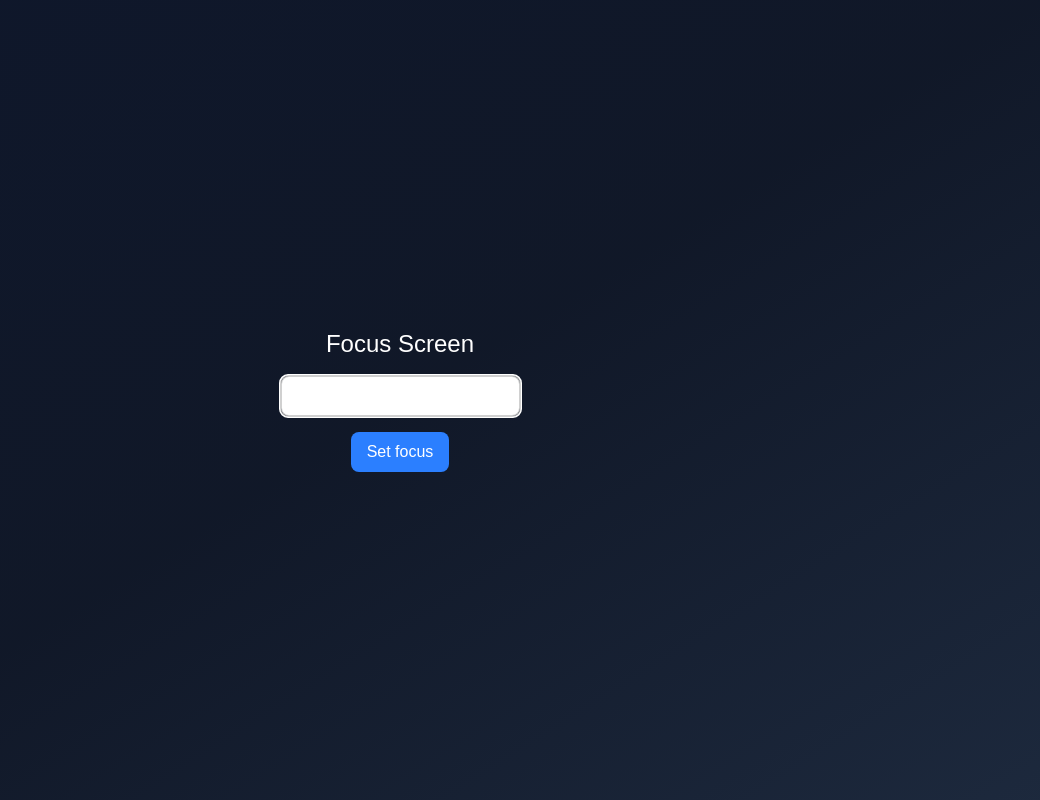
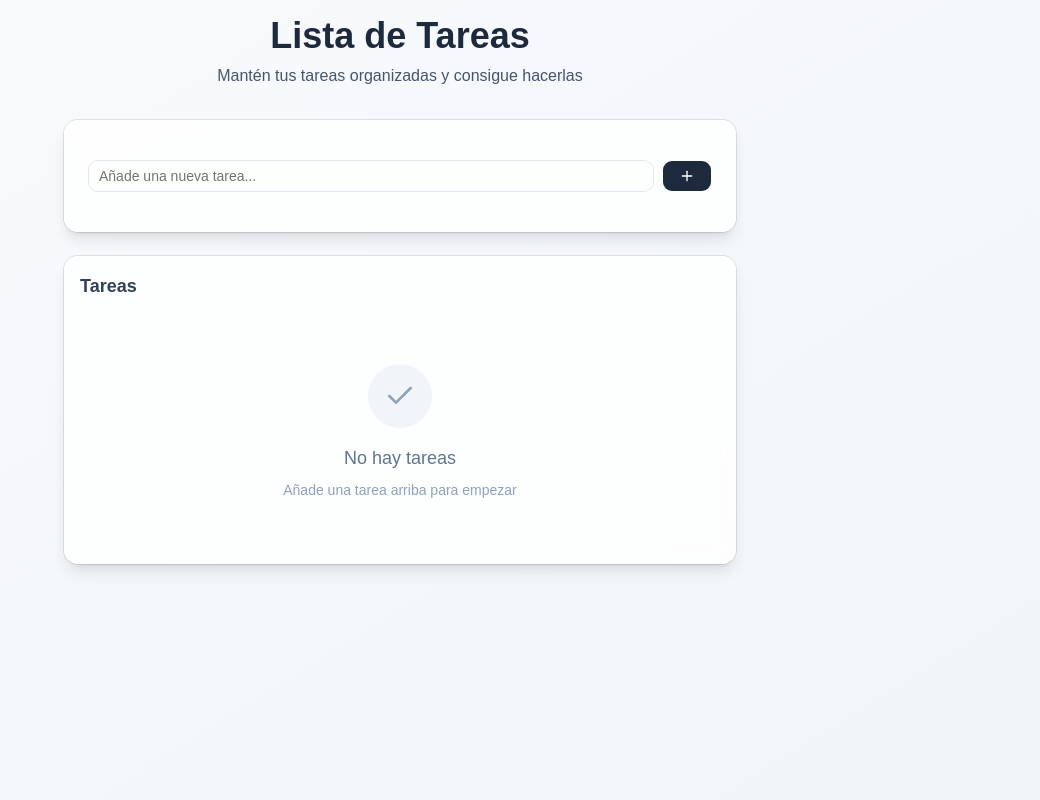
Before and after one commit to Ahtnezev/hooks-app, a React (Vite) app: page / in a window 1280 px wide. Shown: the whole page, without its empty margins (240-1280 px from the left). Built offline with nearby package versions, Linux system fonts and the light colour scheme.

Commit message:
[U] useState used, components added like: card, checkbox, input

```diff
--- a/src/05-useReducer/TaskAp.tsx
+++ b/src/05-useReducer/TaskAp.tsx
@@ -18,22 +18,44 @@ export const TasksApp = () => {
   const [inputValue, setInputValue] = useState('');
 
   const addTodo = () => {
-    console.log('Agregar tarea', inputValue);
+    if(inputValue.trim().length === 0) return;
 
+    const newTodo: Todo = {
+      id: Date.now(),
+      text: inputValue.trim(),
+      completed: false
+    };
+
+    // [newTodo, ...todos] -> inverted
+    setTodos([...todos, newTodo]); // add at the end of the list
+    // setTodos((prevTodos) => [...prevTodos, newTodo]); // is the same
+    setInputValue('');
   };
 
   const toggleTodo = (id: number) => {
-    console.log('Cambiar de true a false', id);
+    const updatedTodos = todos.map((todo) => {
+      if(todo.id === id) {
+        return {
+          ...todo,
+          completed: !todo.completed
+        }
+      }
+      return todo;
+    });
 
+    setTodos(updatedTodos);
   };
 
   const deleteTodo = (id: number) => {
-    console.log('Eliminar tarea', id);
-
+    const updatedTodos = todos.filter((todo) => todo.id !== id);
+    setTodos(updatedTodos);
   };
 
   const handleKeyPress = (e: React.KeyboardEvent) => {
-    console.log('Presiono enter');
+    // console.log({key: e.key});
+    if(e.key === 'Enter') {
+      addTodo();
+    }
 
   };
 
--- /dev/null
+++ b/src/components/ui/card.tsx
@@ -0,0 +1,103 @@
+import * as React from "react"
+
+import { cn } from "@/lib/utils"
+
+function Card({
+  className,
+  size = "default",
+  ...props
+}: React.ComponentProps<"div"> & { size?: "default" | "sm" }) {
+  return (
+    <div
+      data-slot="card"
+      data-size={size}
+      className={cn(
+        "group/card flex flex-col gap-4 overflow-hidden rounded-xl bg-card py-4 text-sm text-card-foreground ring-1 ring-foreground/10 has-data-[slot=card-footer]:pb-0 has-[>img:first-child]:pt-0 data-[size=sm]:gap-3 data-[size=sm]:py-3 data-[size=sm]:has-data-[slot=card-footer]:pb-0 *:[img:first-child]:rounded-t-xl *:[img:last-child]:rounded-b-xl",
+        className
+      )}
+      {...props}
+    />
+  )
+}
+
+function CardHeader({ className, ...props }: React.ComponentProps<"div">) {
+  return (
+    <div
+      data-slot="card-header"
+      className={cn(
+        "group/card-header @container/card-header grid auto-rows-min items-start gap-1 rounded-t-xl px-4 group-data-[size=sm]/card:px-3 has-data-[slot=card-action]:grid-cols-[1fr_auto] has-data-[slot=card-description]:grid-rows-[auto_auto] [.border-b]:pb-4 group-data-[size=sm]/card:[.border-b]:pb-3",
+        className
+      )}
+      {...props}
+    />
+  )
+}
+
+function CardTitle({ className, ...props }: React.ComponentProps<"div">) {
+  return (
+    <div
+      data-slot="card-title"
+      className={cn(
+        "font-heading text-base leading-snug font-medium group-data-[size=sm]/card:text-sm",
+        className
+      )}
+      {...props}
+    />
+  )
+}
+
+function CardDescription({ className, ...props }: React.ComponentProps<"div">) {
+  return (
+    <div
+      data-slot="card-description"
+      className={cn("text-sm text-muted-foreground", className)}
+      {...props}
+    />
+  )
+}
+
+function CardAction({ className, ...props }: React.ComponentProps<"div">) {
+  return (
+    <div
+      data-slot="card-action"
+      className={cn(
+        "col-start-2 row-span-2 row-start-1 self-start justify-self-end",
+        className
+      )}
+      {...props}
+    />
+  )
+}
+
+function CardContent({ className, ...props }: React.ComponentProps<"div">) {
+  return (
+    <div
+      data-slot="card-content"
+      className={cn("px-4 group-data-[size=sm]/card:px-3", className)}
+      {...props}
+    />
+  )
+}
+
+function CardFooter({ className, ...props }: React.ComponentProps<"div">) {
+  return (
+    <div
+      data-slot="card-footer"
+      className={cn(
+        "flex items-center rounded-b-xl border-t bg-muted/50 p-4 group-data-[size=sm]/card:p-3",
+        className
+      )}
+      {...props}
+    />
+  )
+}
+
+export {
+  Card,
+  CardHeader,
+  CardFooter,
+  CardTitle,
+  CardAction,
+  CardDescription,
+  CardContent,
+}
--- /dev/null
+++ b/src/components/ui/checkbox.tsx
@@ -0,0 +1,31 @@
+import * as React from "react"
+import { Checkbox as CheckboxPrimitive } from "radix-ui"
+
+import { cn } from "@/lib/utils"
+import { CheckIcon } from "lucide-react"
+
+function Checkbox({
+  className,
+  ...props
+}: React.ComponentProps<typeof CheckboxPrimitive.Root>) {
+  return (
+    <CheckboxPrimitive.Root
+      data-slot="checkbox"
+      className={cn(
+        "peer relative flex size-4 shrink-0 items-center justify-center rounded-[4px] border border-input transition-colors outline-none group-has-disabled/field:opacity-50 after:absolute after:-inset-x-3 after:-inset-y-2 focus-visible:border-ring focus-visible:ring-3 focus-visible:ring-ring/50 disabled:cursor-not-allowed disabled:opacity-50 aria-invalid:border-destructive aria-invalid:ring-3 aria-invalid:ring-destructive/20 aria-invalid:aria-checked:border-primary dark:bg-input/30 dark:aria-invalid:border-destructive/50 dark:aria-invalid:ring-destructive/40 data-checked:border-primary data-checked:bg-primary data-checked:text-primary-foreground dark:data-checked:bg-primary",
+        className
+      )}
+      {...props}
+    >
+      <CheckboxPrimitive.Indicator
+        data-slot="checkbox-indicator"
+        className="grid place-content-center text-current transition-none [&>svg]:size-3.5"
+      >
+        <CheckIcon
+        />
+      </CheckboxPrimitive.Indicator>
+    </CheckboxPrimitive.Root>
+  )
+}
+
+export { Checkbox }
--- /dev/null
+++ b/src/components/ui/input.tsx
@@ -0,0 +1,19 @@
+import * as React from "react"
+
+import { cn } from "@/lib/utils"
+
+function Input({ className, type, ...props }: React.ComponentProps<"input">) {
+  return (
+    <input
+      type={type}
+      data-slot="input"
+      className={cn(
+        "h-8 w-full min-w-0 rounded-lg border border-input bg-transparent px-2.5 py-1 text-base transition-colors outline-none file:inline-flex file:h-6 file:border-0 file:bg-transparent file:text-sm file:font-medium file:text-foreground placeholder:text-muted-foreground focus-visible:border-ring focus-visible:ring-3 focus-visible:ring-ring/50 disabled:pointer-events-none disabled:cursor-not-allowed disabled:bg-input/50 disabled:opacity-50 aria-invalid:border-destructive aria-invalid:ring-3 aria-invalid:ring-destructive/20 md:text-sm dark:bg-input/30 dark:disabled:bg-input/80 dark:aria-invalid:border-destructive/50 dark:aria-invalid:ring-destructive/40",
+        className
+      )}
+      {...props}
+    />
+  )
+}
+
+export { Input }
--- a/src/main.tsx
+++ b/src/main.tsx
@@ -4,7 +4,8 @@ import { createRoot } from 'react-dom/client'
 // import { HooksApp } from './HooksApp'
 
 import './index.css'
-import { FocusScreen } from './04-useRef/FocusScreen'
+// import { FocusScreen } from './04-useRef/FocusScreen'
+import { TasksApp } from './05-useReducer/TaskAp'
 // import { TrafficLightWithEffect } from './02-useEffect/TrafficLightWithEffect'
 // import { TrafficLightWithHook } from './02-useEffect/TrafficLightWithHook'
 // import { PokemonPage } from './03-examples/PokemonPage'
@@ -14,6 +15,7 @@ createRoot(document.getElementById('root')!).render(
    {/* <HooksApp /> */}
    {/* <TrafficLightWithHook /> */}
    {/* <PokemonPage /> */}
-   <FocusScreen />
+   {/* <FocusScreen /> */}
+   <TasksApp />
   </StrictMode>,
 )
```
